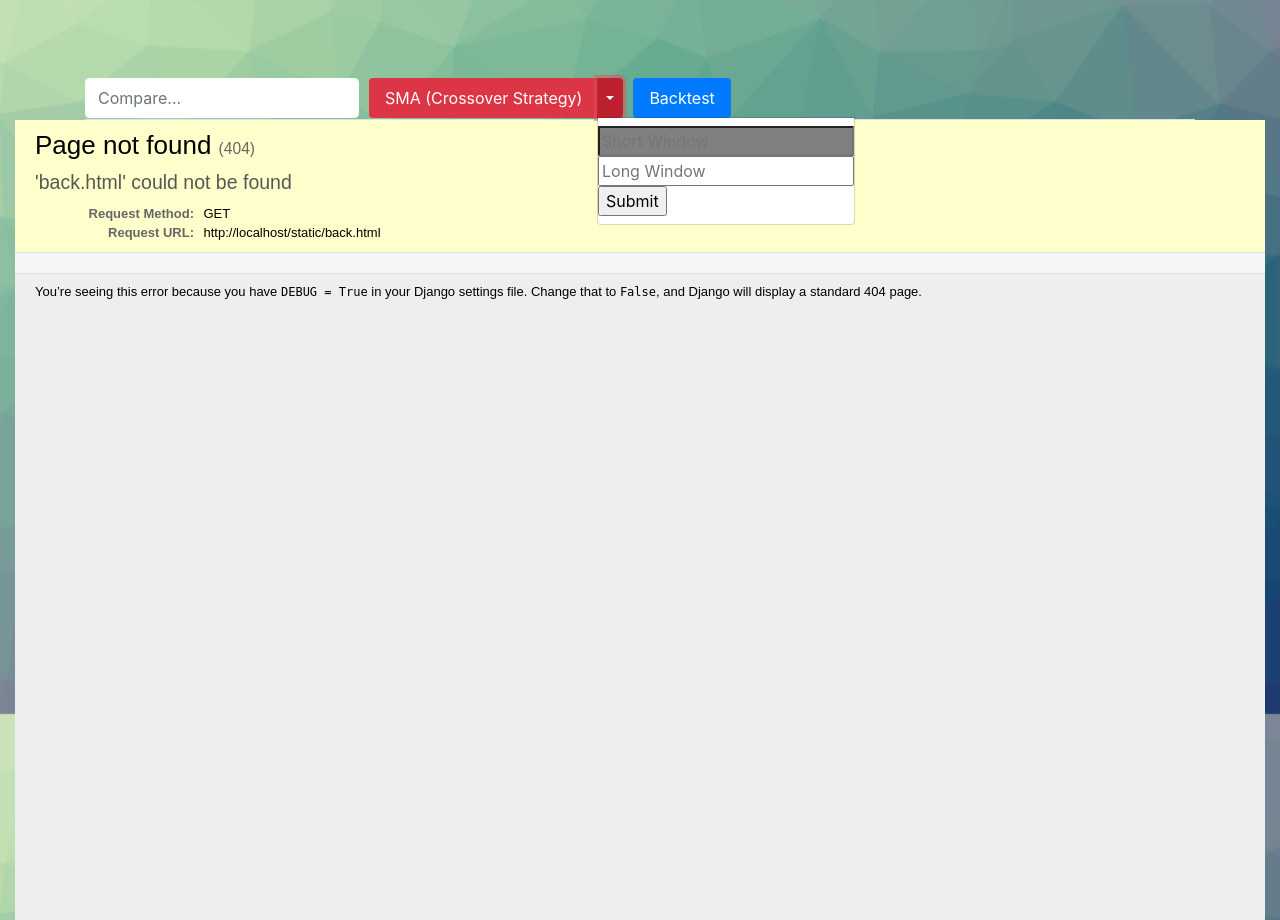
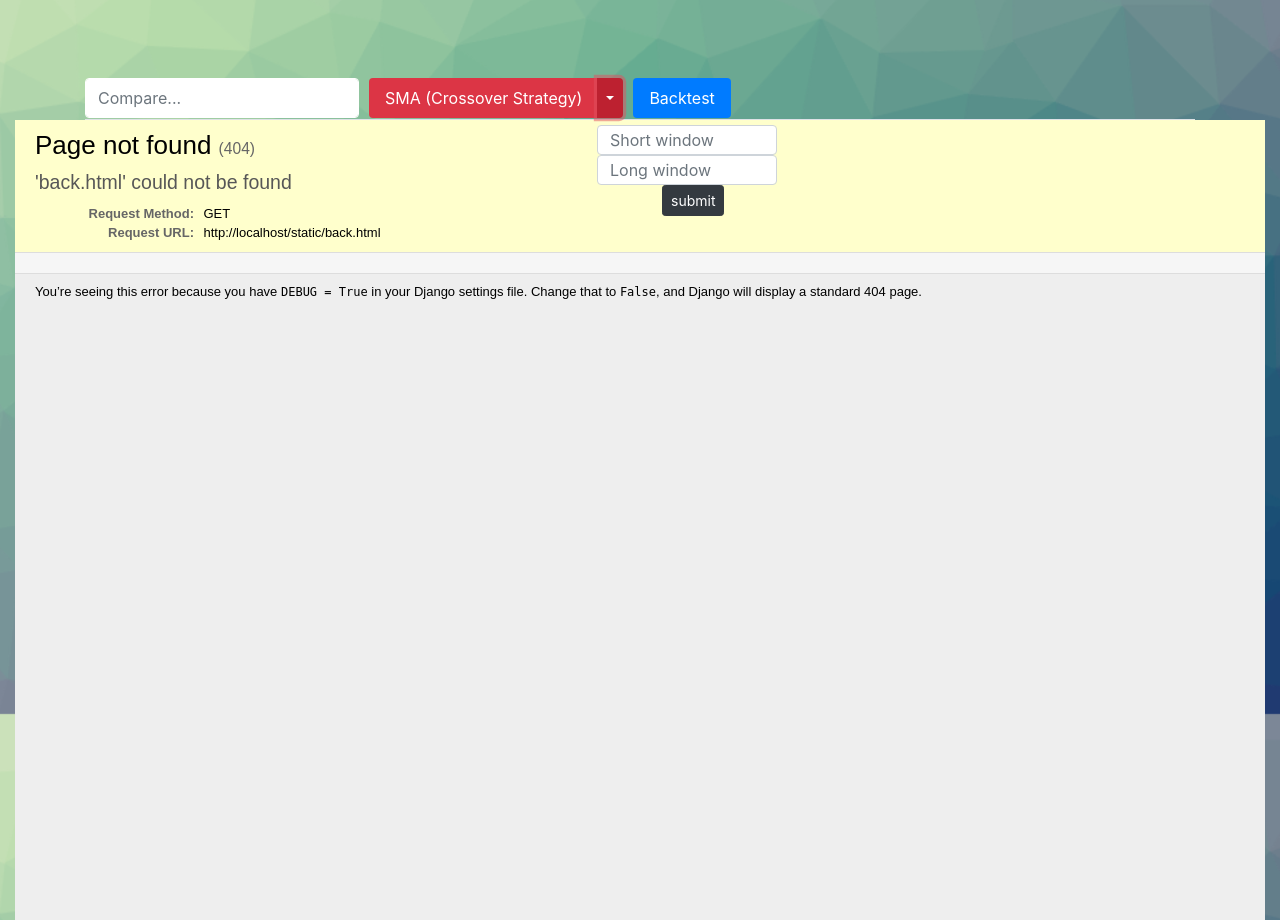
Before and after one commit to mehrakartik/sma-crossover-strategy, a Django app: page /backtest/ in a window 1280 px wide, after a click on "Toggle Dropdown". Shown: the part 86-1006 px from the top of the page. Run offline with Django 3.2, Linux system fonts and the light colour scheme; some libraries are stand-ins or nearby versions.

Commit message:
dropdown menu updated

```diff
--- a/mysite/templates/Backtest.html
+++ b/mysite/templates/Backtest.html
@@ -65,7 +65,7 @@
 
 
     <!-- <label for="inputPassword2" class="sr-only">Password</label> -->
-    <input type="text" name="text" class="form-control"  placeholder="Compare..." style="height: 40px;border-color:white;background-color: white;text-shadow:11;">
+    <input type="text" name="text" class="form-control"  placeholder="Compare..." data-toggle="tooltip" data-placement="top" title="You can compare stocks by entering its name!" style="height: 40px;border-color:white;background-color: white;text-shadow:11;">
 
 
 </form>
@@ -80,21 +80,22 @@
                     <button type="button" class="btn btn-danger dropdown-toggle dropdown-toggle-split" data-toggle="dropdown" aria-haspopup="true" aria-expanded="false" data-toggle="tooltip" data-placement="top" title="You can choose  manually short and long window here!" style="border:none;margin-bottom: 2px;">
                       <span class="sr-only" >Toggle Dropdown</span>
                     </button>
-                    <div class="dropdown-menu">
+                    <div class="dropdown-menu" style="background:transparent;border:none;">
       <!-- Dropdown menu links -->
 
                             <div class="row" >
                              <form action="/smacs" method="get">
                               <div class="col">
-                              <input type="number" name="short_window" placeholder="Short Window" style="background-color: grey;">
+                              <input type="text" name="text" class="form-control"  placeholder="Short window" style="height: 30px; width:180px;text-shadow:11;">
                             </div>
 
                             <div class="col">
-                              <input type="number" name="long_window" placeholder="Long Window">
+                              <input type="text" name="text" class="form-control"  placeholder="Long window" style="height: 30px; width:180px;text-shadow:11;">
                              </div>
 
                              <div class="col">
-                              <input type="submit">
+                              <!-- <input type="submit" style=" border-radius: 10%"> -->
+                            <button type="submit"  class=" btn btn-dark btn-sm"  style="margin-left: 65px;margin-right: 65px;">submit</button>
                             </div>
                           </form>
 
```
